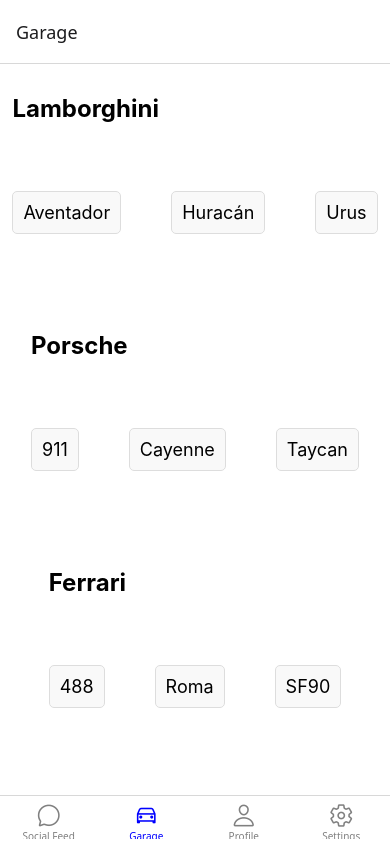
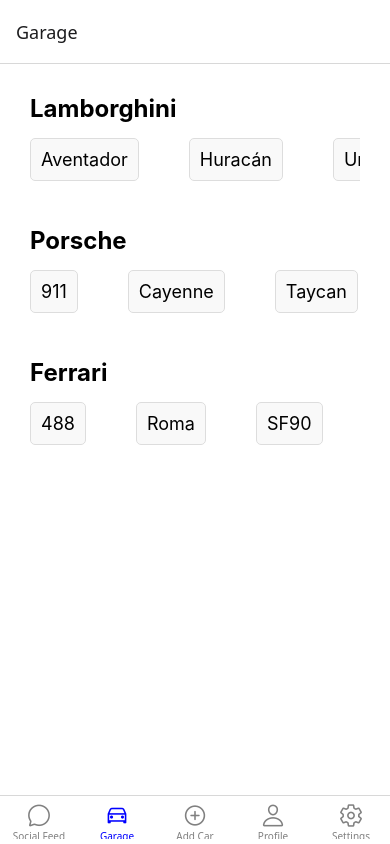
Before and after one commit to gcasey11/carspot-rn, a React Native app: screen /Garage in a window 390 px wide. Built offline with nearby package versions, Linux system fonts and the light colour scheme.

Commit message:
Added AddCarScreen, currently adds cars to garage but Firebase functionality not working yet

```diff
--- a/App.tsx
+++ b/App.tsx
@@ -2,21 +2,24 @@
 import { NavigationContainer } from '@react-navigation/native';
 import { createBottomTabNavigator } from '@react-navigation/bottom-tabs';
 import { Ionicons } from '@expo/vector-icons';
-import HomeScreen from './screens/HomeScreen';
+import GarageScreen from './screens/GarageScreen';
 import SettingsScreen from './screens/SettingsScreen';
 import SocialScreen from './screens/SocialScreen';
 import ProfileScreen from './screens/ProfileScreen';
+import AddCarScreen from './screens/AddCarScreen';
 
 // Define the type for the Bottom Tabs navigation
 export type BottomTabParamList = {
-  Home: undefined;
+  Garage: { newCar?: { make: string; model: string; photo: string | null } }; // Optional newCar
   Settings: undefined;
+  SocialFeed: undefined;
+  Profile: undefined;
+  AddCar: undefined;
 };
 
 const Tab = createBottomTabNavigator<BottomTabParamList>();
 
 export default function App() {
-
   return (
     <NavigationContainer>
       <Tab.Navigator
@@ -25,15 +28,16 @@
             let iconName: keyof typeof Ionicons.glyphMap = 'help';
 
             // Assigning icons to navigation buttons based on name
-              // Full credit to Ionicons for these
             if (route.name === 'Garage') {
-                iconName = 'car-outline';
+              iconName = 'car-outline';
             } else if (route.name === 'Settings') {
-                iconName = 'settings-outline';
+              iconName = 'settings-outline';
             } else if (route.name === 'Social Feed') {
-                iconName = 'chatbubble-outline';
+              iconName = 'chatbubble-outline';
             } else if (route.name === 'Profile') {
-                iconName = 'person-outline';
+              iconName = 'person-outline';
+            } else if (route.name === 'Add Car') {
+              iconName = 'add-circle-outline';
             }
 
             return <Ionicons name={iconName} size={size} color={color} />;
@@ -43,7 +47,8 @@
         })}
       >
         <Tab.Screen name="Social Feed" component={SocialScreen} />
-        <Tab.Screen name="Garage" component={HomeScreen} />
+        <Tab.Screen name="Garage" component={GarageScreen} />
+        <Tab.Screen name="Add Car" component={AddCarScreen} />
         <Tab.Screen name="Profile" component={ProfileScreen} />
         <Tab.Screen name="Settings" component={SettingsScreen} />
       </Tab.Navigator>
--- a/firebaseConfig.js
+++ b/firebaseConfig.js
@@ -3,6 +3,7 @@
 // Import the functions you need from the SDKs you need
 import { initializeApp } from "firebase/app";
 import { getAnalytics } from "firebase/analytics";
+import { getStorage } from "firebase/storage";
 
 // TODO: Add SDKs for Firebase products that we want to use
 // https://firebase.google.com/docs/web/setup#available-libraries
@@ -26,3 +27,6 @@
 // TODO: Need to declare this in a 'central' function
 const app = initializeApp(firebaseConfig);
 const analytics = getAnalytics(app);
+const storage = getStorage(app);
+
+export { app, storage }
--- /dev/null
+++ b/screens/AddCarScreen.tsx
@@ -0,0 +1,147 @@
+import * as ImagePicker from 'expo-image-picker';
+import { View, Text, TextInput, StyleSheet, Image, TouchableOpacity, Button } from 'react-native';
+import React, { useState } from 'react';
+import { storage } from '../firebaseConfig';  // Import storage from the config file
+import { ref, uploadBytes } from 'firebase/storage';
+import { useNavigation } from '@react-navigation/native';
+import { BottomTabNavigationProp } from '@react-navigation/bottom-tabs';
+import { BottomTabParamList } from '../App'; // Adjust the path accordingly
+
+
+
+export default function AddCarScreen() {
+  const [make, setMake] = useState('');
+  const [model, setModel] = useState('');
+  const [photo, setPhoto] = useState<string | null>(null);
+  const navigation = useNavigation<BottomTabNavigationProp<BottomTabParamList>>();
+
+  const handleChoosePhoto = async () => {
+    const permissionResult = await ImagePicker.requestMediaLibraryPermissionsAsync();
+
+    if (!permissionResult.granted) {
+      alert("You've refused to allow this app to access your photos!");
+      return;
+    }
+
+    const result = await ImagePicker.launchImageLibraryAsync({
+      allowsEditing: true,
+      quality: 1,
+    });
+
+    if (!result.canceled && result.assets && result.assets.length > 0) {
+      const selectedPhotoUri = result.assets[0].uri;
+      setPhoto(selectedPhotoUri);
+    } else {
+      console.log('Photo selection was canceled');
+    }
+  };
+
+  const handleSubmit = async () => {
+    const newCar = {
+      make,
+      model,
+      photo,
+    };
+
+    if (newCar.photo !== null) {
+      const selectedPhotoUri = newCar.photo;
+      setMake('');
+      setModel('');
+      setPhoto(null);
+      navigation.navigate('Garage', { newCar } as { newCar: { make: string; model: string; photo: string | null } });
+      // try {
+      //   // Extract file name from the URI
+      //   const fileName = selectedPhotoUri.split('/').pop();
+      //   const storageRef = ref(storage, 'car_photos/' + fileName);
+
+      //   // Convert the URI to a blob for uploading
+      //   const response = await fetch(selectedPhotoUri);
+      //   const blob = await response.blob();
+
+      //   // Upload the blob to Firebase Storage
+      //   await uploadBytes(storageRef, blob);
+
+      //   console.log('Image uploaded to Firebase successfully');
+
+      //   // Now navigate to the "Garage" (HomeScreen) tab and pass the newCar object
+      //   // Explicitly typing the navigation call
+      //   navigation.navigate('Garage', { newCar } as { newCar: { make: string; model: string; photo: string | null } });
+      // } catch (error) {
+      //   console.error('Error uploading image to Firebase Storage:', error);
+
+      // }
+    }
+  };
+
+  return (
+    <View style={styles.container}>
+      {photo ? (
+        // If photo is not null, show this TouchableOpacity
+        <TouchableOpacity style={styles.photoButton} onPress={handleChoosePhoto}>
+          <Image source={{ uri: photo }} style={styles.image} />
+        </TouchableOpacity>
+      ) : (
+        // If photo is null, show this TouchableOpacity
+        <TouchableOpacity style={styles.photoButton} onPress={handleChoosePhoto}>
+          <Text style={styles.photoButtonText}>Choose Photo</Text>
+        </TouchableOpacity>
+      )}
+
+      <Text style={styles.label}>Make:</Text>
+      <TextInput
+        style={styles.input}
+        value={make}
+        onChangeText={setMake}
+        placeholder="Enter car make"
+      />
+
+      <Text style={styles.label}>Model:</Text>
+      <TextInput
+        style={styles.input}
+        value={model}
+        onChangeText={setModel}
+        placeholder="Enter car model"
+      />
+
+      <Button title="Add Car" onPress={handleSubmit} />
+    </View>
+  );
+}
+
+const styles = StyleSheet.create({
+  container: {
+    flex: 1,
+    padding: 20,
+    backgroundColor: '#fff',
+  },
+  label: {
+    fontSize: 16,
+    marginBottom: 8,
+    fontWeight: 'bold',
+  },
+  input: {
+    borderWidth: 1,
+    borderColor: '#ccc',
+    borderRadius: 5,
+    padding: 10,
+    marginBottom: 20,
+  },
+  image: {
+    width: '100%',
+    height: '100%',
+    marginBottom: 20,
+    borderRadius: 5,
+  },
+  photoButton: {
+    backgroundColor: '#a3a3a3',
+    borderRadius: 5,
+    alignItems: 'center',
+    marginBottom: 20,
+    height: '30%',
+  },
+  photoButtonText: {
+    color: '#fff',
+    fontWeight: 'bold',
+    margin: 'auto',
+  },
+});
--- /dev/null
+++ b/screens/GarageScreen.tsx
@@ -0,0 +1,62 @@
+import React, { useState } from 'react';
+import { View, StyleSheet, ScrollView } from 'react-native';
+import CarListComponent from '../components/CarListComponent';
+import { useRoute, RouteProp } from '@react-navigation/native';
+import { BottomTabParamList } from '../App';
+
+type Route = RouteProp<BottomTabParamList, 'Garage'>;
+
+export default function HomeScreen() {
+  const route = useRoute<Route>();
+  const { newCar } = route.params || {};
+
+  const [carMap, setCarMap] = React.useState<{ [key: string]: string[] }>({
+    Lamborghini: ["Aventador", "Huracán", "Urus"],
+    Porsche: ["911", "Cayenne", "Taycan"],
+    Ferrari: ["488", "Roma", "SF90"],
+  });
+
+  React.useEffect(() => {
+    if (newCar) {
+      const { make, model } = newCar;
+
+      setCarMap(prevCarMap => {
+        // If the make already exists, add the model to the list
+        if (prevCarMap[make]) {
+          return {
+            ...prevCarMap,
+            [make]: [...prevCarMap[make], model], // Add model to the existing list
+          };
+        } else {
+          // If the make doesn't exist, create a new list for the make
+          return {
+            ...prevCarMap,
+            [make]: [model],
+          };
+        }
+      });
+
+      console.log('New car added:', newCar);
+    }
+  }, [newCar]);
+
+  return (
+    <View style={styles.container}>
+      {/* Removed ScrollView and used FlatList for the entire list */}
+      <ScrollView>
+        {Object.entries(carMap).map(([make, models]) => (
+          <CarListComponent key={make} carMake={make} carList={models} />
+        ))}
+      </ScrollView>
+
+    </View>
+  );
+}
+
+const styles = StyleSheet.create({
+  container: {
+    flex: 1,
+    padding: 10,
+    backgroundColor: '#fff',
+  },
+});
--- a/screens/HomeScreen.tsx
+++ /dev/null
@@ -1,39 +0,0 @@
-import React, { useState } from 'react';
-import { View, Text, StyleSheet, ScrollView } from 'react-native';
-import CarListComponent from '../components/CarListComponent';
-
-export default function HomeScreen() {
-  const [carMap, setCarMap] = useState({
-    Lamborghini: ["Aventador", "Huracán", "Urus"],
-    Porsche: ["911", "Cayenne", "Taycan"],
-    Ferrari: ["488", "Roma", "SF90"],
-  });
-
-  return (
-    <View style={styles.container}>
-      <ScrollView contentContainerStyle={styles.scrollContainer}>
-        {Object.entries(carMap).map(([make, models]) => (
-          <CarListComponent key={make} carMake={make} carList={models} />
-        ))}
-      </ScrollView>
-    </View>
-  );
-}
-
-const styles = StyleSheet.create({
-  container: {
-    flex: 1,
-    padding: 10,
-    backgroundColor: '#fff',
-  },
-  text: {
-    fontSize: 18,
-    fontWeight: 'bold',
-    marginBottom: 10,
-    textAlign: 'center',
-  },
-  scrollContainer: {
-    flexGrow: 1,
-    alignItems: 'center',
-  },
-});
```
Also changed, not shown: package.json (+6 -1 lines), 2 other files (tests, documents, lock files or other folders).
